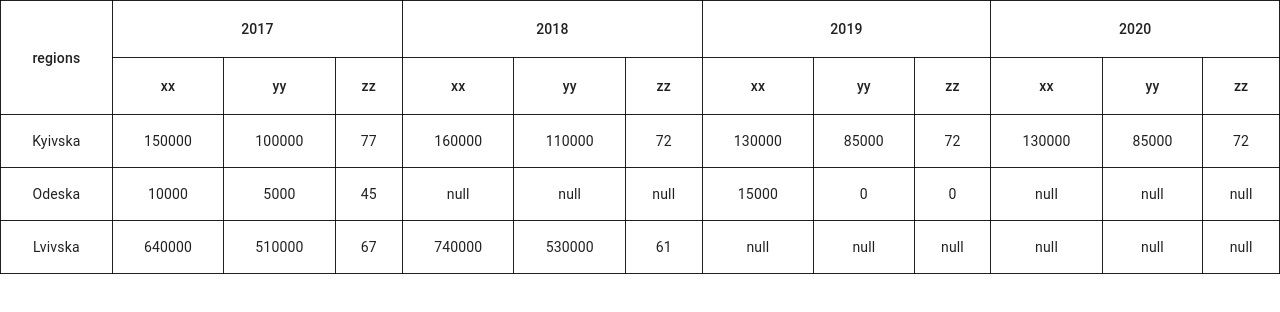
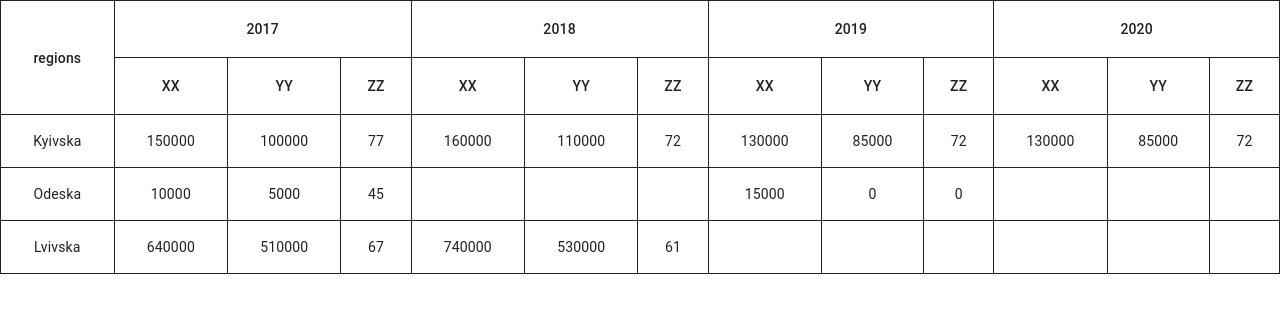
Before and after one commit to Den4yk76/SGM-test-task, a React (Create React App) app: page / in a window 1280 px wide. Shown: the top 312 px of the page. Built offline with nearby package versions, Linux system fonts and the light colour scheme.

Commit message:
static code fix

```diff
--- a/src/App.js
+++ b/src/App.js
@@ -1,6 +1,6 @@
 import MuiTable from './components/muiTable/muiTable';
 import Popup from './components/popup/popup';
-import { Routes, Route, Navigate } from 'react-router-dom';
+import { Routes, Route } from 'react-router-dom';
 
 const testData = {
   Kyivska: {
--- a/src/components/muiTable/muiTable.js
+++ b/src/components/muiTable/muiTable.js
@@ -7,10 +7,27 @@ const MuiTable = ({ testData }) => {
     Object.entries(data).map(el => {
       return Object.entries(el[1].G).map(elem => {
         return dataArr.push(elem[0]);
+      }); //elem[0] === year, elem[1] === coords x y z
+    });
+    return dataArr
+      .filter((val, ind, arr) => {
+        return arr.indexOf(val) === ind;
+      })
+      .sort();
+  };
+
+  const filteredKeys = data => {
+    const keysArr = [];
+    Object.entries(data).map(el => {
+      return Object.values(el[1].G).map(el => {
+        return keysArr.push(...Object.keys(el));
       });
     });
-    const uniqueArray = dataArr.filter((val, ind, arr) => arr.indexOf(val) === ind);
-    return uniqueArray.sort();
+    return keysArr
+      .filter((val, ind, arr) => {
+        return arr.indexOf(val) === ind;
+      })
+      .sort();
   };
 
   function createPopupWin(pageURL, pageTitle, popupWinWidth, popupWinHeight) {
@@ -35,7 +52,12 @@ const MuiTable = ({ testData }) => {
               </TableCell>
               {filteredYears(testData).map(year => {
                 return (
-                  <TableCell key={Math.random()} sx={{ border: 1 }} align="center" colSpan={3}>
+                  <TableCell
+                    key={Math.random()}
+                    sx={{ border: 1 }}
+                    align="center"
+                    colSpan={filteredKeys(testData).length}
+                  >
                     {year}
                   </TableCell>
                 );
@@ -43,19 +65,13 @@ const MuiTable = ({ testData }) => {
             </TableRow>
             <TableRow sx={{ border: 1 }}>
               {filteredYears(testData).map(year => {
-                return (
-                  <Fragment key={Math.random()}>
-                    <TableCell sx={{ border: 1 }} align="center">
-                      xx
+                return filteredKeys(testData).map(el => {
+                  return (
+                    <TableCell key={Math.random()} sx={{ border: 1 }} align="center">
+                      {el}
                     </TableCell>
-                    <TableCell sx={{ border: 1 }} align="center">
-                      yy
-                    </TableCell>
-                    <TableCell sx={{ border: 1 }} align="center">
-                      zz
-                    </TableCell>
-                  </Fragment>
-                );
+                  );
+                });
               })}
             </TableRow>
           </TableHead>
@@ -83,37 +99,18 @@ const MuiTable = ({ testData }) => {
                         );
                       });
                     } else {
-                      return (
-                        <Fragment key={Math.random()}>
+                      return filteredKeys(testData).map(el => {
+                        return (
                           <TableCell
+                            key={Math.random()}
                             sx={{ border: 1 }}
                             align="center"
                             onClick={() => {
                               createPopupWin(`${window.location.origin}/popup`, 'popUpWindow', 900, 500);
                             }}
-                          >
-                            null
-                          </TableCell>
-                          <TableCell
-                            sx={{ border: 1 }}
-                            align="center"
-                            onClick={() => {
-                              createPopupWin(`${window.location.origin}/popup`, 'popUpWindow', 900, 500);
-                            }}
-                          >
-                            null
-                          </TableCell>
-                          <TableCell
-                            sx={{ border: 1 }}
-                            align="center"
-                            onClick={() => {
-                              createPopupWin(`${window.location.origin}/popup`, 'popUpWindow', 900, 500);
-                            }}
-                          >
-                            null
-                          </TableCell>
-                        </Fragment>
-                      );
+                          ></TableCell>
+                        );
+                      });
                     }
                   })}
                 </TableRow>
```
